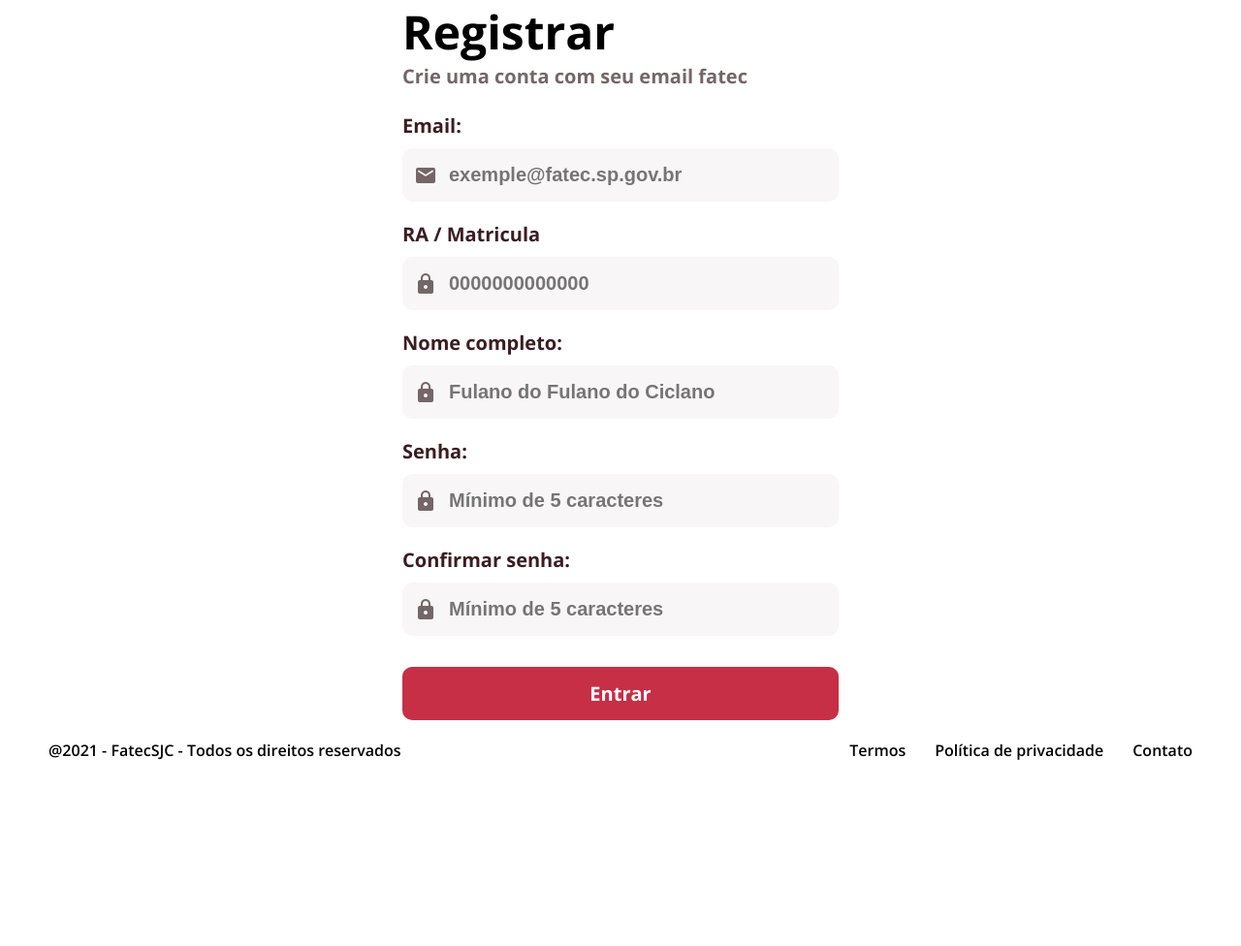
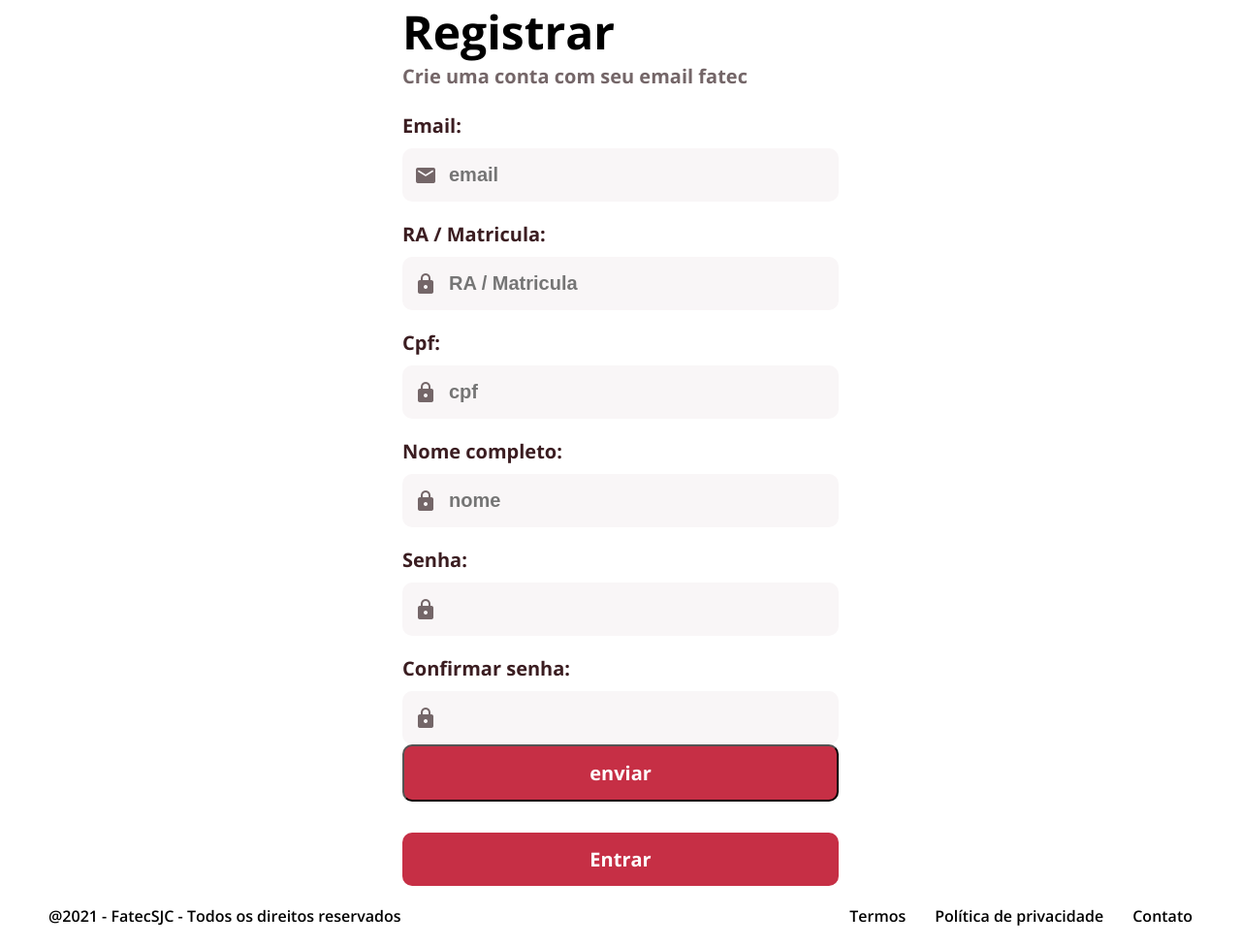
Before and after one commit to Monkey-Type/API-DSM, a Flask app: page /register in a window 1280 px wide. Shown: the part 70-1046 px from the top of the page at 97% size. Before the commit the page ends 854 px from the top, so only its background shows below. Run offline with Flask 2, Linux system fonts and the light colour scheme; some libraries are stand-ins or nearby versions.

Commit message:
Adcionado o sistema de login e cadastro da aplicação

```diff
--- /dev/null
+++ b/src/app/formulario/registerForm.py
@@ -0,0 +1,38 @@
+from wtforms import StringField, PasswordField, SubmitField, IntegerField, validators
+from wtforms.form import Form
+from wtforms.validators import InputRequired, Length, ValidationError
+from app import *
+# from flask_wtf.form import FlaskForm
+from wtforms.fields.html5 import EmailField
+
+class RegisterForm(Form):
+    nome = StringField(validators=[InputRequired(), Length(
+        min=4, max=100)], render_kw={"placeholder": "nome"})
+
+    senha = PasswordField('senha', [
+        validators.DataRequired(),
+        validators.EqualTo('confirm', message='senha e corfimação não conferrem')
+    ] )
+    confirm = PasswordField('Digite sua senha')
+
+    ra = IntegerField(validators=[InputRequired(), Length(
+        min=4, max=50)], render_kw={"placeholder": "RA / Matricula"})
+
+    cpf = IntegerField(validators=[InputRequired(), Length(
+        min=4, max=50)], render_kw={"placeholder": "cpf"})
+
+    email = EmailField(validators=[InputRequired(), Length(
+        min=5, max=70)], render_kw={"placeholder": "email"})
+
+    enviar = SubmitField()
+
+    def validaçãoUser(self, cpf):
+        usuarioExistente = User.query.filter_by(cpf=cpf.data).first()
+
+        if usuarioExistente:
+            raise ValidationError(
+                "Este usuario ja existe!")
+
+class LoginFormulario(Form):
+    email = StringField('Email',[validators.length(min=6, max=35)])
+    senha = PasswordField('Sua senha', [validators.DataRequired()])
--- a/src/app/routes.py
+++ b/src/app/routes.py
@@ -1,22 +1,30 @@
 from flask import Blueprint, render_template, url_for, request
+from flask_login.utils import login_user
 from sqlalchemy.orm import session
 from werkzeug.utils import redirect
-from . import db
+from . import db, bcrypt, login_manager
 from .database.models import Postagem
 from .database.models import User
+from .formulario.registerForm import RegisterForm, LoginFormulario
+from flask_login import login_required, logout_user, current_user
+from werkzeug.security import generate_password_hash
+
+
 
 routes = Blueprint('main', __name__)
 user = User.query.filter_by(nome="UserAluno").first()
 
 
 @routes.route('/config')
+@login_required
 def config():
     return render_template('config.html')
 
 
 @routes.route('/editar', methods=['POST', 'GET'])
+@login_required
 def edit():
-    userid = db.session.query(User.id).filter(User.nome == user.nome).one()
+    '''userid = db.session.query(User.id).filter(User.nome == user.nome).one()
     posts = db.session.query(Postagem).filter(
         Postagem.user_id == userid[0]).order_by(Postagem.data.desc()).all()
     remetente = db.session.query(User.area).filter(
@@ -33,50 +41,88 @@ def edit():
                 texto=texto, assunto=assunto, recebido=recebido, remetente=remetente[0], user_id=userid[0])
             db.session.add(informativo)
             db.session.commit()
-            return redirect(url_for('main.edit'))
-    return render_template('editar.html', posts=posts, user=user)
+            return redirect(url_for('main.edit'))'''
+    posts = Postagem.query.order_by(Postagem.data.desc()).all()
+    return render_template('editar.html', posts=posts)
 
 
-@ routes.route('/')
+@routes.route('/', methods=["GET", "POST"])
+@login_required
 def inicio():
-    area = db.session.query(User.area).filter(User.nome == user.nome).first()
-    posts = db.session.query(Postagem).filter(
-        Postagem.recebido == area[0]).order_by(Postagem.data.desc()).all()
+    #area = db.session.query(User.area).filter(User.nome == user.nome).first()
+    #posts = db.session.query(Postagem).filter(Postagem.recebido == area[0]).order_by(Postagem.data.desc()).all()
     # posts = Postagem.query.order_by(Postagem.data.desc()).all()
     # posts = Postagem.query.filter_by( recebido=area).order_by(Postagem.data.desc()).all()
-    return render_template("home.html", posts=posts, user=user)
+    posts = Postagem.query.order_by(Postagem.data.desc()).all()
+    return render_template("home.html", posts=posts)
 
 
-@ routes.route('/arquivos')
+@routes.route('/arquivos')
+@login_required
 def archive():
-    return render_template('arquivos.html', user=user)
+    return render_template('arquivos.html')
 
 
-@ routes.route('/login')
+@routes.route('/login', methods=['GET', 'POST'])
 def login():
-    return render_template('login.html')
+    form = LoginFormulario(request.form)
+    if request.method == 'POST' and form.validate():
+        user = User.query.filter_by(email=form.email.data).first()
+        if user:
+            if bcrypt.check_password_hash(user.senha,form.senha.data):
+                login_user(user)
+                #session['email'] = form.email.data
+                return redirect(url_for('main.inicio'))
+    return render_template('login.html', form=form, title='Logue-se')
 
 
-@ routes.route('/esqueceu-senha')
+@routes.route('/esqueceu-senha')
+@login_required
 def password():
     return render_template('esqueceu-senha.html')
 
 
-@ routes.route('/senha-codigo')
+@routes.route('/senha-codigo')
+@login_required
 def password_code():
     return render_template('senha-codigo.html')
 
 
-@ routes.route('/codigo-correto')
+@routes.route('/codigo-correto')
+@login_required
 def right_code():
     return render_template('codigo-correto.html')
 
 
-@ routes.route('/sucesso')
+@routes.route('/sucesso')
+@login_required
 def success():
     return render_template('sucesso.html')
 
 
-@ routes.route('/register')
+@routes.route('/register', methods=["GET", "POST"])
 def register():
-    return render_template('registrar.html')
+    form = RegisterForm(request.form)
+    if request.method == "POST":
+        hashed_password = bcrypt.generate_password_hash(
+            form.senha.data).decode("utf-8")
+        novoUsuario= User(email=form.email.data, ra=form.ra.data,
+            cpf=form.cpf.data, nome=form.nome.data.lower(), senha=hashed_password)
+        db.session.add(novoUsuario)
+        db.session.commit()
+        return redirect(url_for('main.login'))
+    return render_template("registrar.html", form=form)
+
+@routes.route("/logout", methods=["GET"])
+@login_required
+def logout():
+    user = current_user
+    user.authenticated = False
+    db.session.add(user)
+    db.session.commit()
+    logout_user()
+    return render_template("login.html")
+
+@login_manager.user_loader
+def load_user(user_id):
+    return User.query.get(user_id)
--- a/src/app/templates/base-login.html
+++ b/src/app/templates/base-login.html
@@ -43,7 +43,6 @@
   <main class="main-login">
     <div class="login-area">
       <div class="login-wrapper">
-        <form action="">
         <h1 class="login-title">{%block loginTitle %}Bem vindo{% endblock %}</h1>
         <h3 class="login-subtitle">{%block loginSub %}Entre com seu email da fatec{% endblock %}</h3>
         {% block login %}
@@ -53,7 +52,6 @@
           <p>{% block btnTitle %}Entrar{% endblock %}</p>
           {% endblock %}
         </button>
-        </form>
       </div>
     </div>
   </main>
--- a/src/app/templates/base.html
+++ b/src/app/templates/base.html
@@ -32,12 +32,12 @@
             <span class="material-icons-round medium-icon">archive</span>
             <div class="selection-bar"></div>
           </a>
-          {% if user.cargo %}
+          <!-- {% if user.cargo %} -->
           <a href="/editar">
             <span class="material-icons-round medium-icon">edit</span>
             <div class="selection-bar"></div>
           </a>
-          {% endif %}
+          <!-- {% endif %} -->
         </div>
         <div class="main-nav-items bottom-items">
           <a href="/config">
--- a/src/app/templates/login.html
+++ b/src/app/templates/login.html
@@ -6,6 +6,7 @@
 {%block loginSub %}Entre com seu email da fatec{% endblock %}
 
 {% block login %}
+<form action="{{ url_for('main.login') }}" method="POST">
   <div class="login-input">
     <h3>Email:</h3>
     <div class="input-wrapper small-input">
@@ -20,8 +21,9 @@
       <input type="password" name="senha" placeholder="Mínimo de 5 caracteres">
       <span class="material-icons-round">lock</span>
     </div>
+    <input type="submit" value="enviar" class="btn btn-full btn-login">
   </div>
-
+</form>
 {% endblock %}
 
 {% block btnTitle %}Entrar{% endblock %}
--- a/src/app/templates/registrar.html
+++ b/src/app/templates/registrar.html
@@ -6,34 +6,40 @@
 {%block loginSub %}Crie uma conta com seu email fatec{% endblock %}
 
 {% block login %}
+<form action="{{ url_for('main.register') }}" method="POST">
   <div class="login-input registrar-input">
     <h3>Email:</h3>
     <div class="input-wrapper small-input">
-    <input type="email" name="email" id="email" placeholder="exemple@fatec.sp.gov.br">
+      {{ form.email }}
       <span class="material-icons-round">email</span>
     </div>
-  <h3>RA / Matricula</h3>
+    <h3>RA / Matricula:</h3>
     <div class="input-wrapper small-input">
-    <input type="email" name="ra" id="ra" placeholder="0000000000000">
+      {{ form.ra }}
+      <span class="material-icons-round">lock</span>
+    </div>
+    <h3>Cpf:</h3>
+    <div class="input-wrapper small-input">
+      {{ form.cpf }}
       <span class="material-icons-round">lock</span>
     </div>
     <h3>Nome completo: </h3>
     <div class="input-wrapper small-input">
-    <input type="text" name="nome" id="nome" placeholder="Fulano do Fulano do Ciclano">
+      {{ form.nome }}
       <span class="material-icons-round">lock</span>
     </div>
     <h3>Senha:</h3>
     <div class="input-wrapper small-input">
-    <input type="password" name="senha" placeholder="Mínimo de 5 caracteres">
+      {{ form.senha }}
       <span class="material-icons-round">lock</span>
     </div>
     <h3>Confirmar senha:</h3>
     <div class="input-wrapper small-input">
-    <input type="password" name="csenha" placeholder="Mínimo de 5 caracteres">
+      {{ form.confirm }}
       <span class="material-icons-round">lock</span>
     </div>
+    <input type="submit" value="enviar" class="btn btn-full btn-login">
   </div>
+</form>
 
 {% endblock %}
-
-{% block btnTitle %}Entrar{% endblock %}
```
Also changed, not shown: src/app/__init__.py (+22 -4 lines), src/app/database/models.py (+9 -1 lines), fatec.db (added), src/app.py (line endings or trailing spaces), src/app/database/fatec.db. Lines whose indentation alone changed are shown as unchanged.
